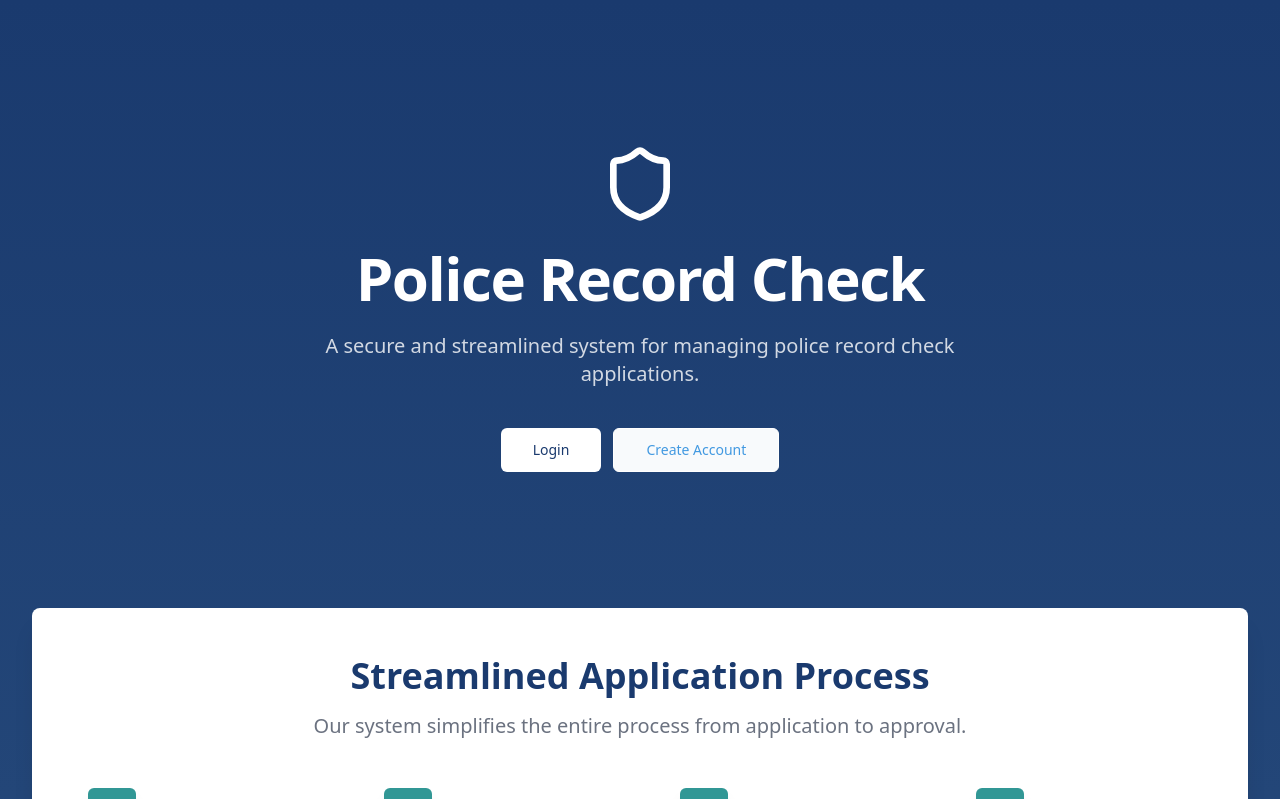
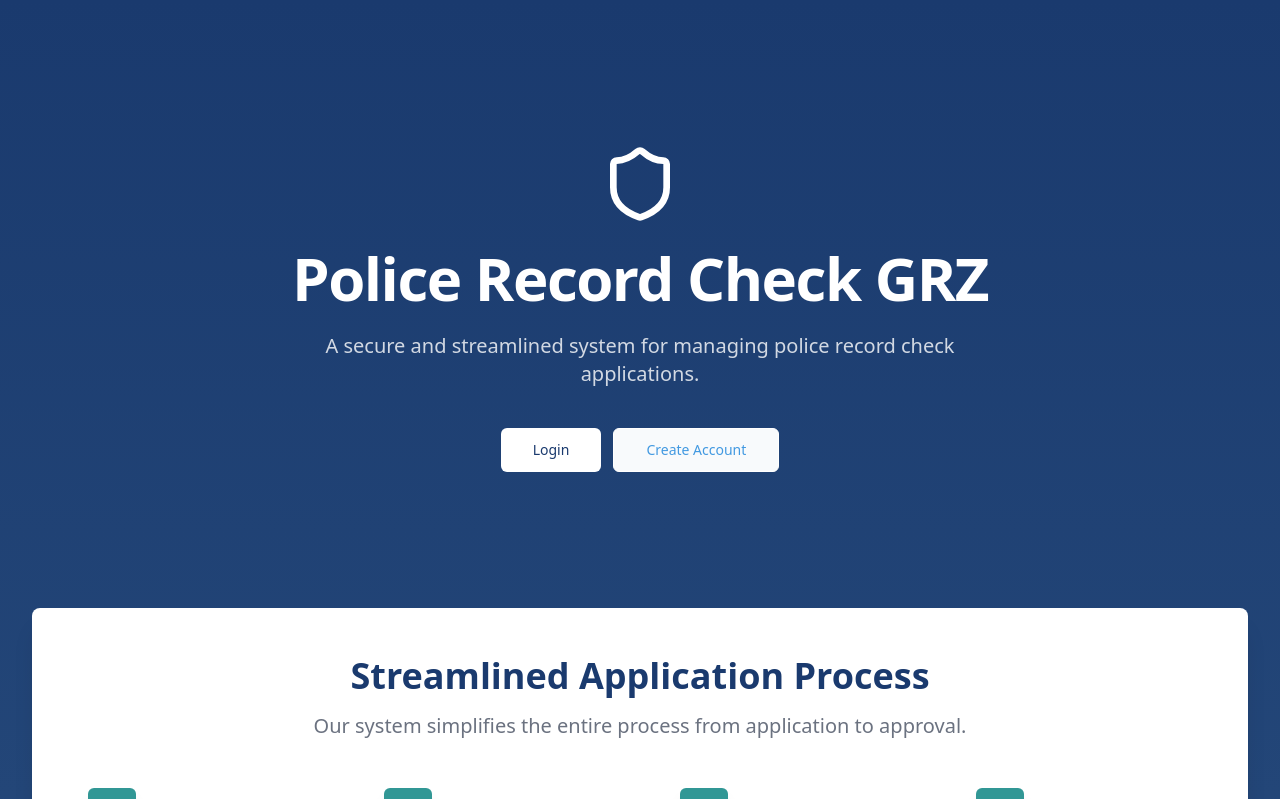
Before and after one commit to jackson-jnj/record-checker-hub-17, a React (Vite) app: page / in a window 1280 px wide. Shown: the top 799 px of the page. Built offline with nearby package versions, Linux system fonts and the light colour scheme.

Commit message:
Update Index.tsx

```diff
--- a/src/pages/Index.tsx
+++ b/src/pages/Index.tsx
@@ -38,7 +38,7 @@ const Index = () => {
             animate={{ y: 0, opacity: 1 }}
             transition={{ duration: 0.5, delay: 0.2 }}
           >
-            Police Record Check
+            Police Record Check GRZ
           </motion.h1>
           <motion.p
             className="mt-6 max-w-2xl mx-auto text-xl text-white/80"
```
